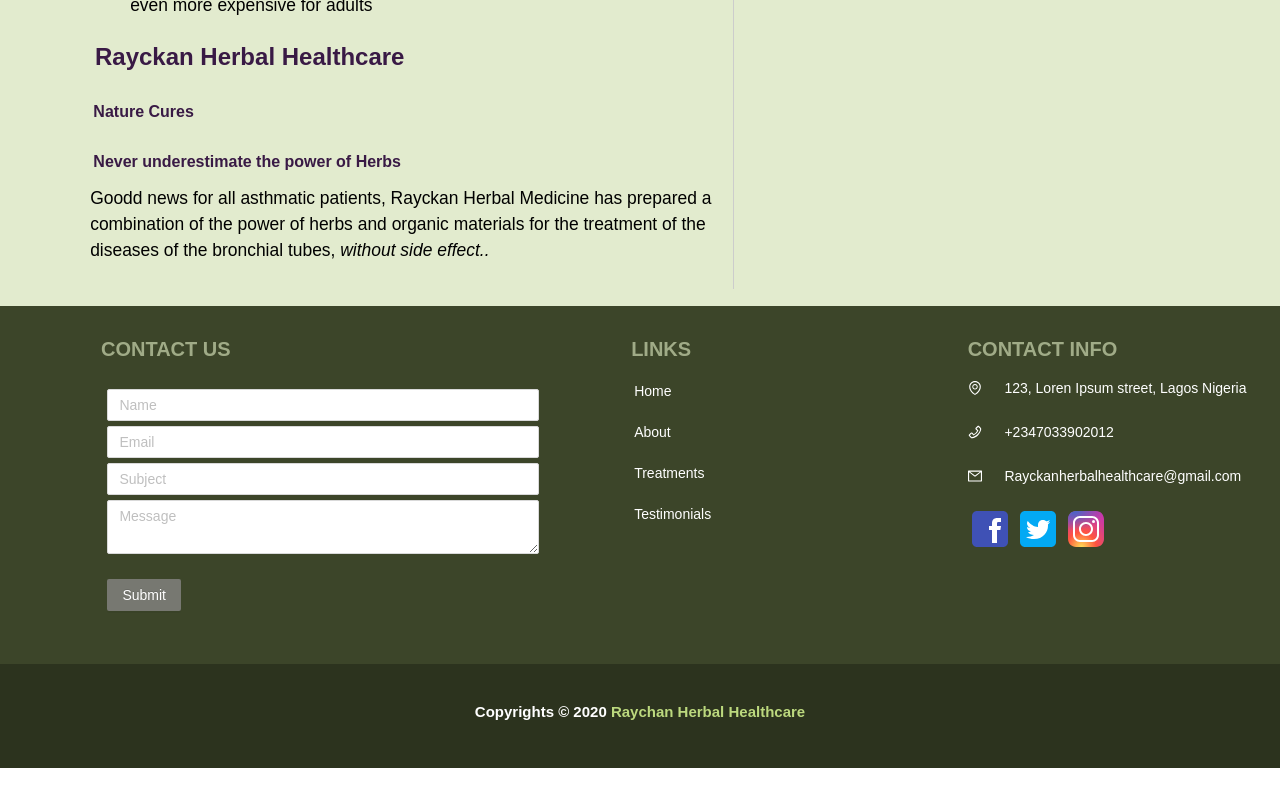
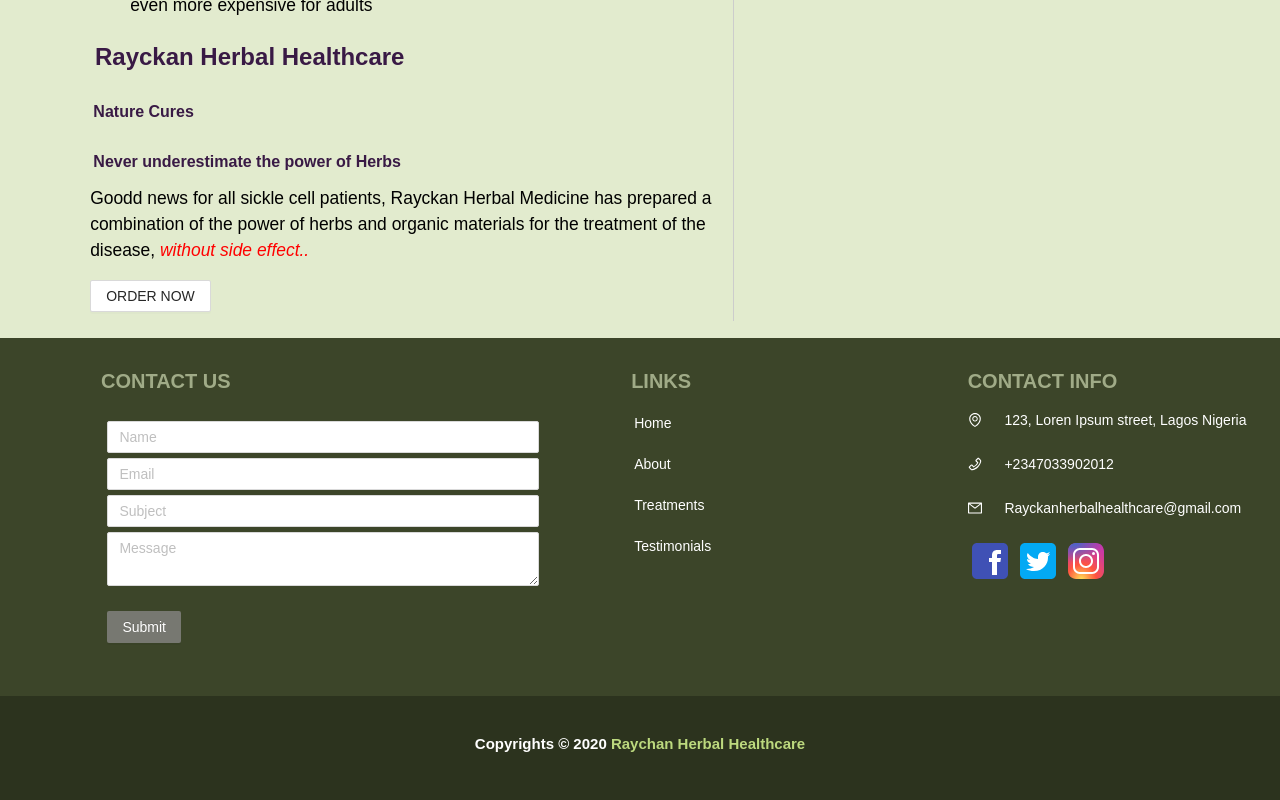
Before and after one commit to damigreen/raychan-frontend, a React (Create React App) app: page /sickle-cell in a window 1280 px wide. Shown: the part 1119-1919 px from the top of the page. Before the commit the page ends 1887 px from the top, so only its background shows below. Built offline with nearby package versions, Linux system fonts and the light colour scheme.

Commit message:
chore: minor chores

```diff
--- a/src/components/diseases and conditions/parkinsons/Parkinsons.js
+++ b/src/components/diseases and conditions/parkinsons/Parkinsons.js
@@ -3,7 +3,8 @@ import Contact from '../../footer/contact'
 import {
   Row,
   Col,
-  Typography
+  Typography,
+  Button,
 } from 'antd'
 import '../Diseases.scss'
 
@@ -59,10 +60,10 @@ class Parkinsons extends Component {
                   <Title className="disease-title bottom" level={5}>Nature Cures</Title>
                   <Title className="disease-title bottom" level={5}>Never underestimate the power of Herbs</Title>
                   <p>
-                    Goodd news for all asthmatic patients, Rayckan Herbal Medicine has
-                    prepared a combination of the power of herbs and organic materials for  the treatment of the  diseases of the
-                          bronchial tubes, <em>without side effect..</em>
+
+                    Good news for all parkinson patients, Rayckan Herbal Medicine has prepared a combination of the power of herbs and organic materials for  the treatment of the  diseases of the bronchial tubes, <em>without side effect..</em>
                   </p>
+                  <Button href="#contact-form">ORDER NOW</Button>
                 </Col>
 
                 </Row>
--- a/src/components/diseases and conditions/sickle-cell/SickleCell.js
+++ b/src/components/diseases and conditions/sickle-cell/SickleCell.js
@@ -2,7 +2,9 @@ import React, { Component } from 'react';
 import {
   Row,
   Col,
-  Typography
+  Typography,
+  Button,
+
 } from 'antd'
 import Contact from '../../footer/contact/'
 import '../Diseases.scss'
@@ -61,10 +63,10 @@ class SickleCell extends Component {
                       <Title className="disease-title bottom" level={5}>Nature Cures</Title>
                       <Title className="disease-title bottom" level={5}>Never underestimate the power of Herbs</Title>
                       <p>
-                        Goodd news for all asthmatic patients, Rayckan Herbal Medicine has
-                        prepared a combination of the power of herbs and organic materials for  the treatment of the  diseases of the
-                          bronchial tubes, <em>without side effect..</em>
+                        Goodd news for all sickle cell patients, Rayckan Herbal Medicine has
+                        prepared a combination of the power of herbs and organic materials for  the treatment of the disease, <em style={{color: "red"}}>without side effect..</em>
                       </p>
+                      <Button href="#contact-form">ORDER NOW</Button>
                   </Col>
                 </Row>
             </Col>
```
